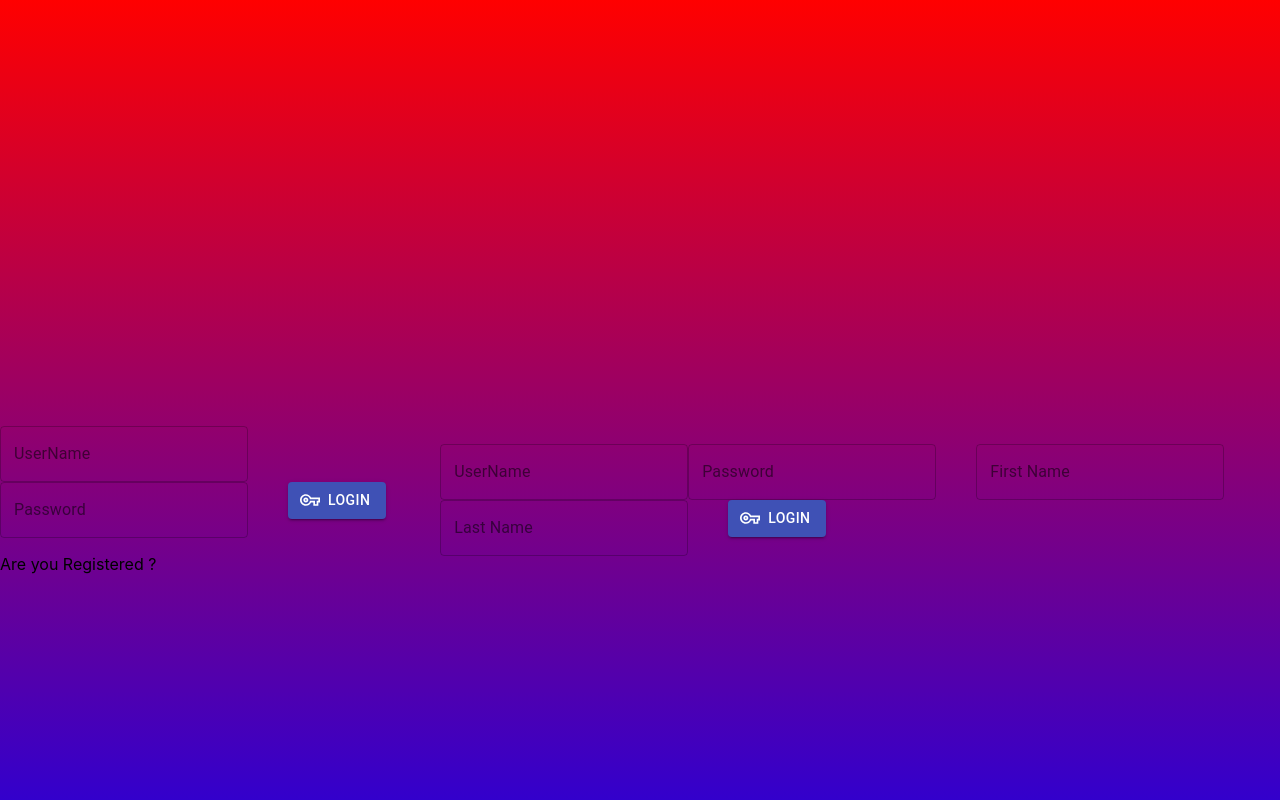
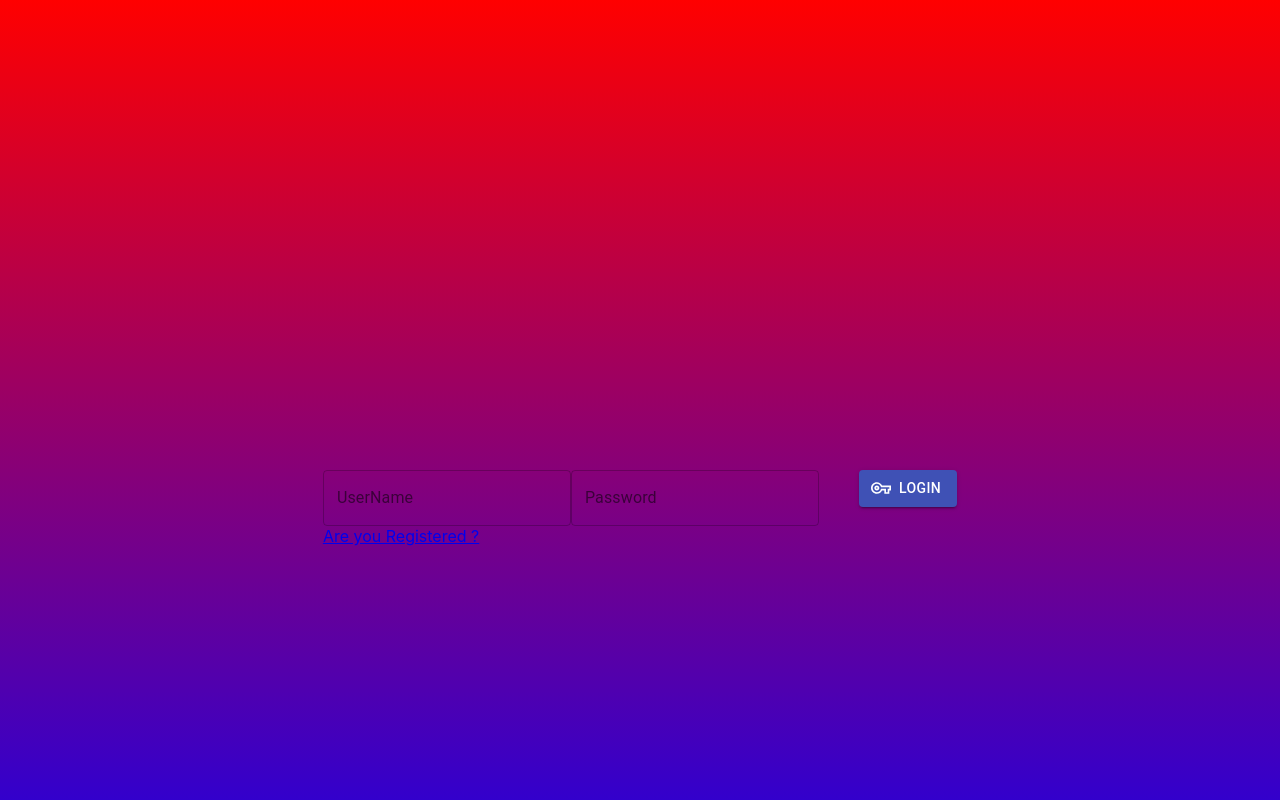
Before and after one commit to bw-eu-wunderlust-2-0/front-end, a React (Create React App) app in the folder wunderlist/: page / in a window 1280 px wide. Shown: the top 800 px of the page. Built offline with nearby package versions, Linux system fonts and the light colour scheme.

Commit message:
Fixed register

```diff
--- a/wunderlist/src/Components/Home.js
+++ b/wunderlist/src/Components/Home.js
@@ -2,7 +2,7 @@
 import styled from "styled-components";
 import Login from "./Login";
 import Register from "./Register";
-import { BrowserRouter as Router, Route, Link } from "react-router-dom";
+import { BrowserRouter as Router, Route, Link, Switch } from "react-router-dom";
 import TodoList from "./TodoList";
 import PrivateRoute from "../Utils/PrivateRoute";
 
@@ -17,12 +17,14 @@
 
   return (
     <Wrapper>
-      <Login />
-      <Register />
+      {/* <Switch> */}
+      <Route exact path="/" component={Login} />
+      {/* <Register /> */}
       {/* <TodoList /> */}
       <Route exact path="/Register" component={Register} />
 
       <PrivateRoute exact path="/list-of-todos" component={TodoList} />
+      {/* </Switch> */}
     </Wrapper>
   );
 }
--- a/wunderlist/src/Components/Login.js
+++ b/wunderlist/src/Components/Login.js
@@ -4,9 +4,9 @@
 import TextField from "@material-ui/core/TextField";
 import Button from "@material-ui/core/Button";
 import VpnKeyOutlinedIcon from "@material-ui/icons/VpnKeyOutlined";
-import { withRouter } from "react-router-dom";
+import { withRouter, NavLink } from "react-router-dom";
 
-import { BrowserRouter as NavLink } from "react-router-dom";
+// import { BrowserRouter as NavLink } from "react-router-dom";
 // import Register from "./Register";
 // import Home from "./Home";
 
@@ -88,7 +88,7 @@
         </Button>
       </form>
       <NavLink exact to="/Register">
-        <p>Are you Registered ?</p>
+        Are you Registered ?
       </NavLink>
     </div>
   );
```
